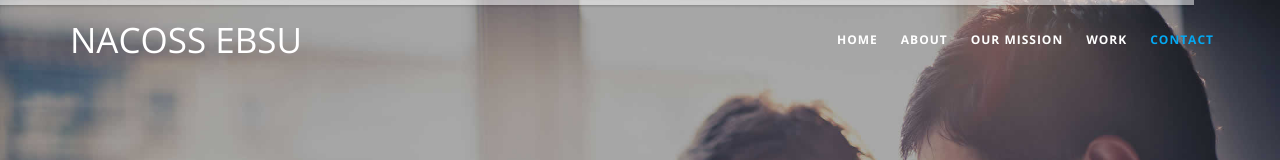
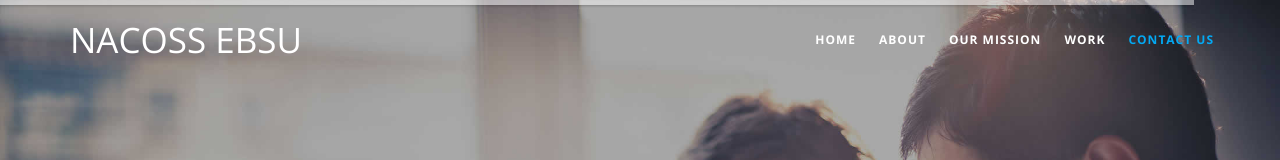
Before and after one commit to RoseChinenye/University-Assocaition-Website, a plain HTML site: page index.html in a window 1280 px wide. Shown: the top 160 px of the page. Drawn offline with nearby package versions, Linux system fonts and the light colour scheme; files whose address does not match are found by name.

Commit message:
made some changes

```diff
--- a/index.html
+++ b/index.html
@@ -40,7 +40,7 @@
                         <li><a href="#about">About</a></li>
                         <li><a href="#services">Our Mission</a></li>
                         <li><a href="#work">Work</a></li>
-                        <li><a href="#contact">Contact</a></li>
+                        <li><a href="#contact">Contact Us</a></li>
 
                     </ul>
                 </div><!--/.nav-collapse -->
```
